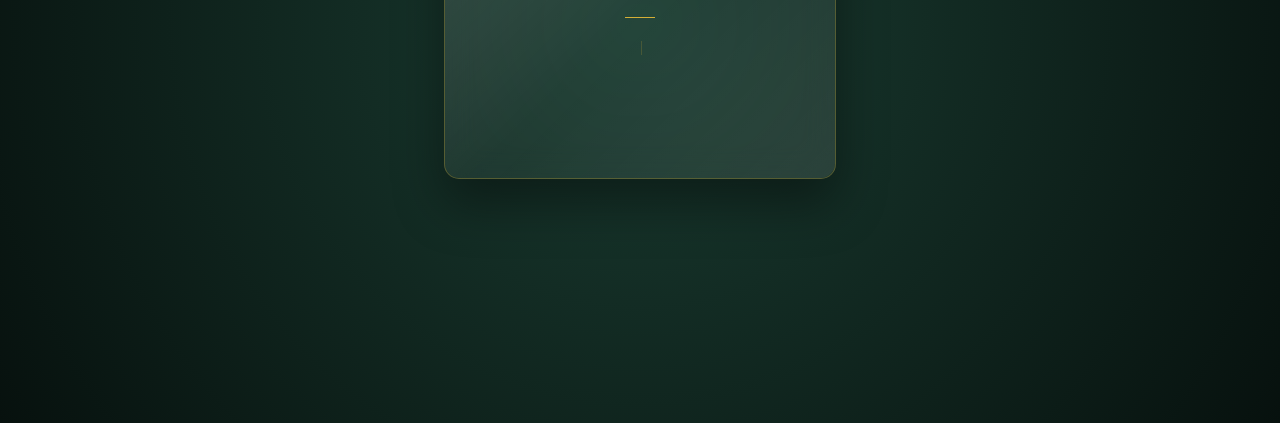
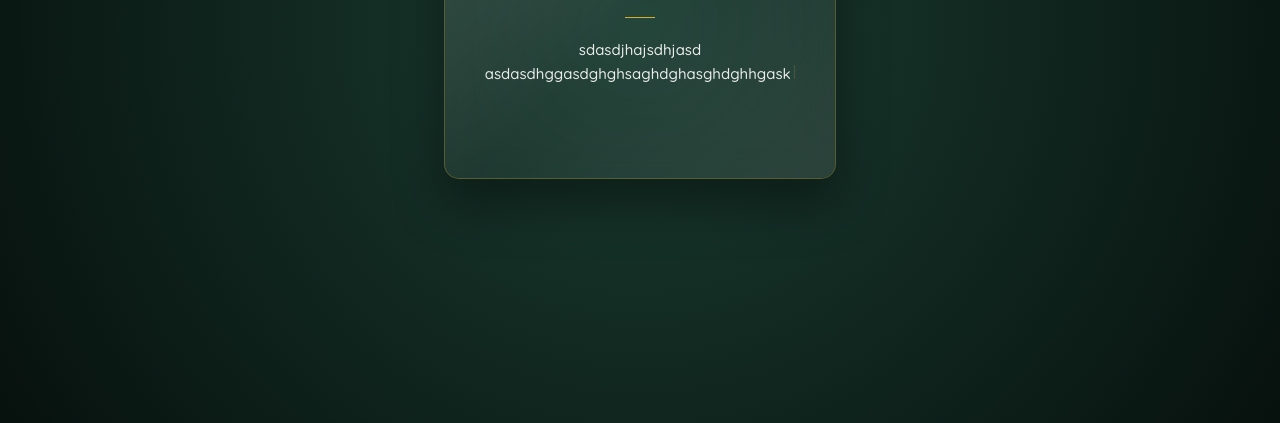
Before and after one commit to hoangminhthai15-cloud/test2, a plain HTML site: page index.html in a window 1280 px wide. Shown: the part 377-800 px from the top of the page. Drawn offline with Linux system fonts and the light colour scheme.

Commit message:
Update index.html

```diff
--- a/index.html
+++ b/index.html
@@ -113,7 +113,10 @@
     </div>
 
     <script>
-        const message = "asdsadaadawdggggasgsgdagasdsdghs"
+        const message = "sdasdjhajsdhjasd\nasdasdhggasdghghsaghdghasghdghhgask";
+
+        const textElement = document.getElementById("text");
+        let i = 0;
 
         function typeWriter() {
             if (i < message.length) {
```
